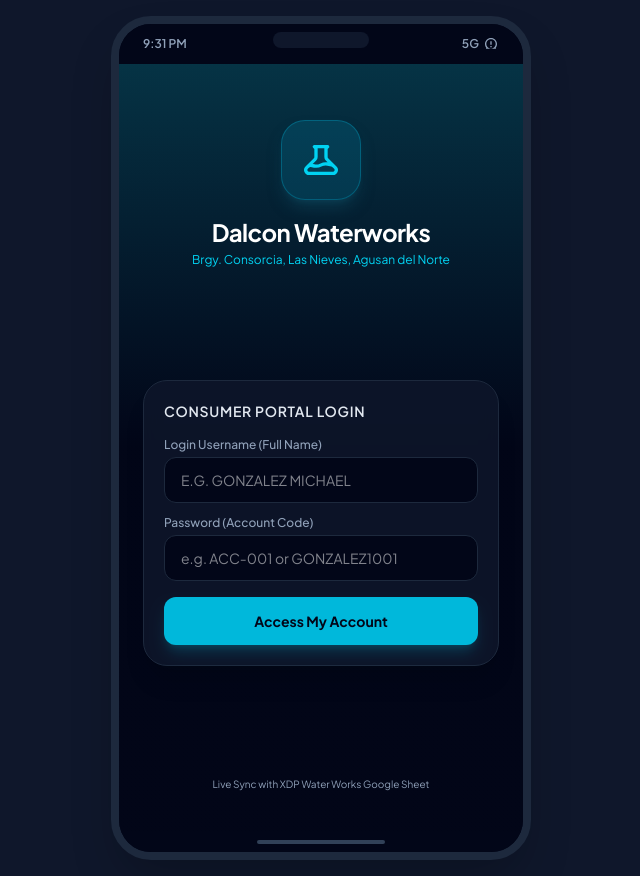
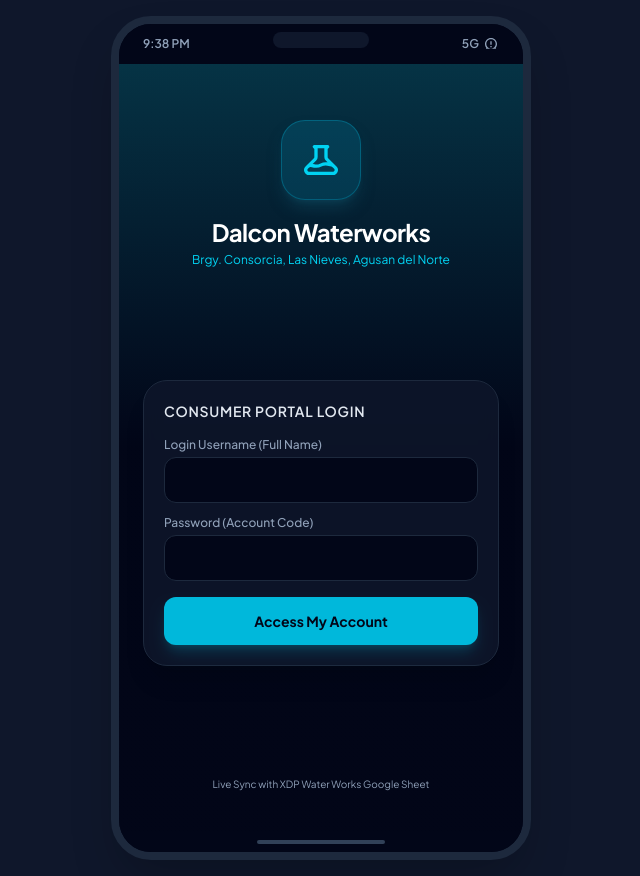
Before and after one commit to XDPph/XDP-WATER-WORKS, a plain HTML site: page index.html in a window 1280 px wide. Shown: the whole page, without its empty margins (319-959 px from the left). Drawn offline with nearby package versions, Linux system fonts and the light colour scheme.

Commit message:
index.html

```diff
--- a/index.html
+++ b/index.html
@@ -19,7 +19,7 @@
 
         <!-- Mobile Status Bar Notch -->
         <div class="w-full bg-slate-950 px-6 py-3 flex justify-between items-center text-xs font-semibold text-slate-400 z-50 select-none">
-            <span>9:31 PM</span>
+            <span>9:38 PM</span>
             <div class="w-24 h-4 bg-slate-900 rounded-full mx-auto absolute left-1/2 -translate-x-1/2 top-2"></div>
             <div class="flex items-center space-x-1">
                 <span>5G</span>
@@ -46,11 +46,11 @@
                     <div class="space-y-3">
                         <div>
                             <label class="block text-xs font-medium text-slate-400 mb-1">Login Username (Full Name)</label>
-                            <input type="text" id="login-name" placeholder="e.g. GONZALEZ MICHAEL" class="w-full bg-slate-950 border border-slate-800 rounded-xl px-4 py-3 text-sm text-white uppercase focus:outline-none focus:border-cyan-500 transition">
+                            <input type="text" id="login-name" class="w-full bg-slate-950 border border-slate-800 rounded-xl px-4 py-3 text-sm text-white uppercase focus:outline-none focus:border-cyan-500 transition">
                         </div>
                         <div>
                             <label class="block text-xs font-medium text-slate-400 mb-1">Password (Account Code)</label>
-                            <input type="password" id="login-pwd" placeholder="e.g. ACC-001 or GONZALEZ1001" class="w-full bg-slate-950 border border-slate-800 rounded-xl px-4 py-3 text-sm text-white focus:outline-none focus:border-cyan-500 transition">
+                            <input type="password" id="login-pwd" class="w-full bg-slate-950 border border-slate-800 rounded-xl px-4 py-3 text-sm text-white focus:outline-none focus:border-cyan-500 transition">
                         </div>
                     </div>
 
@@ -189,7 +189,6 @@
     </div>
 
     <script>
-        // Connected to Google Apps Script Web App
         const GOOGLE_SCRIPT_URL = "https://script.google.com/macros/s/AKfycbxEZf4VwdSROB3ndwQAjWgViDkh6BC7VmSyGVLLYvzTtNViiTPmSiFAJE1_GHUo6MAJNw/exec";
 
         async function handleLogin() {
```
